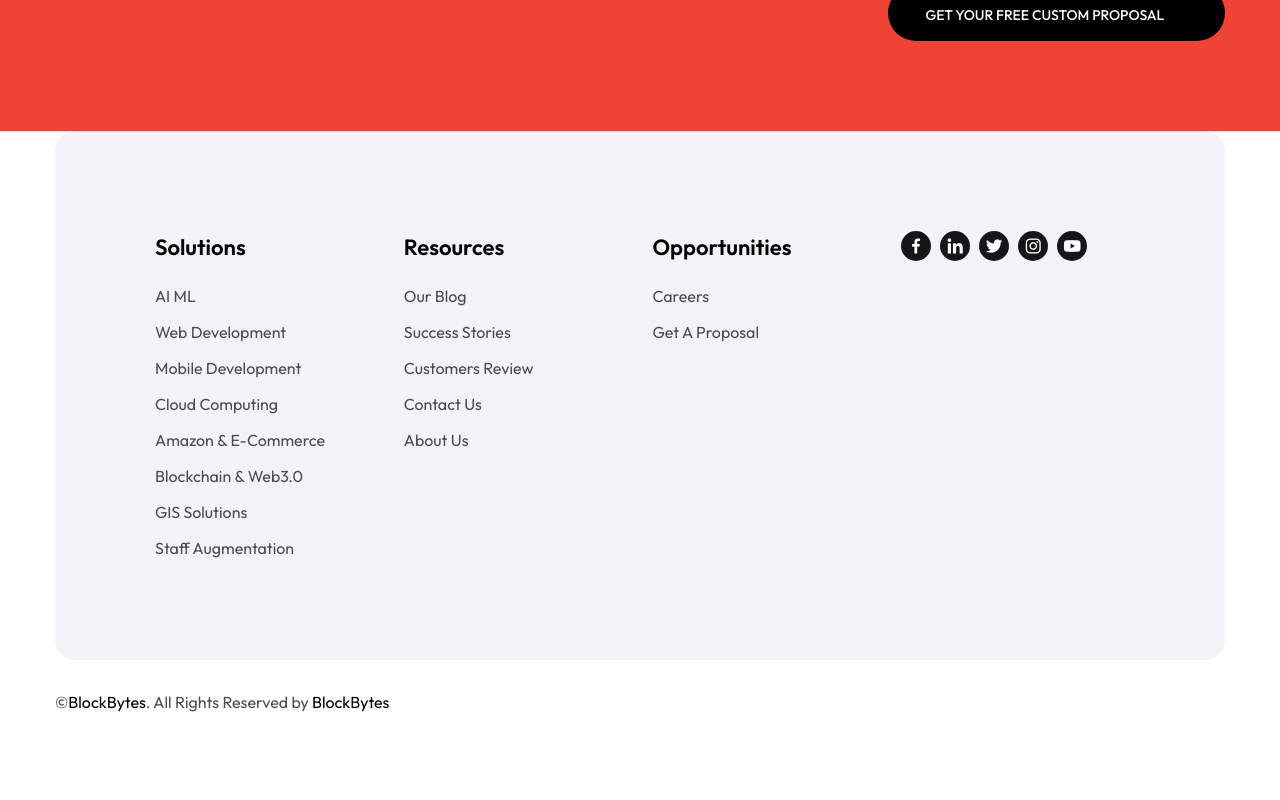
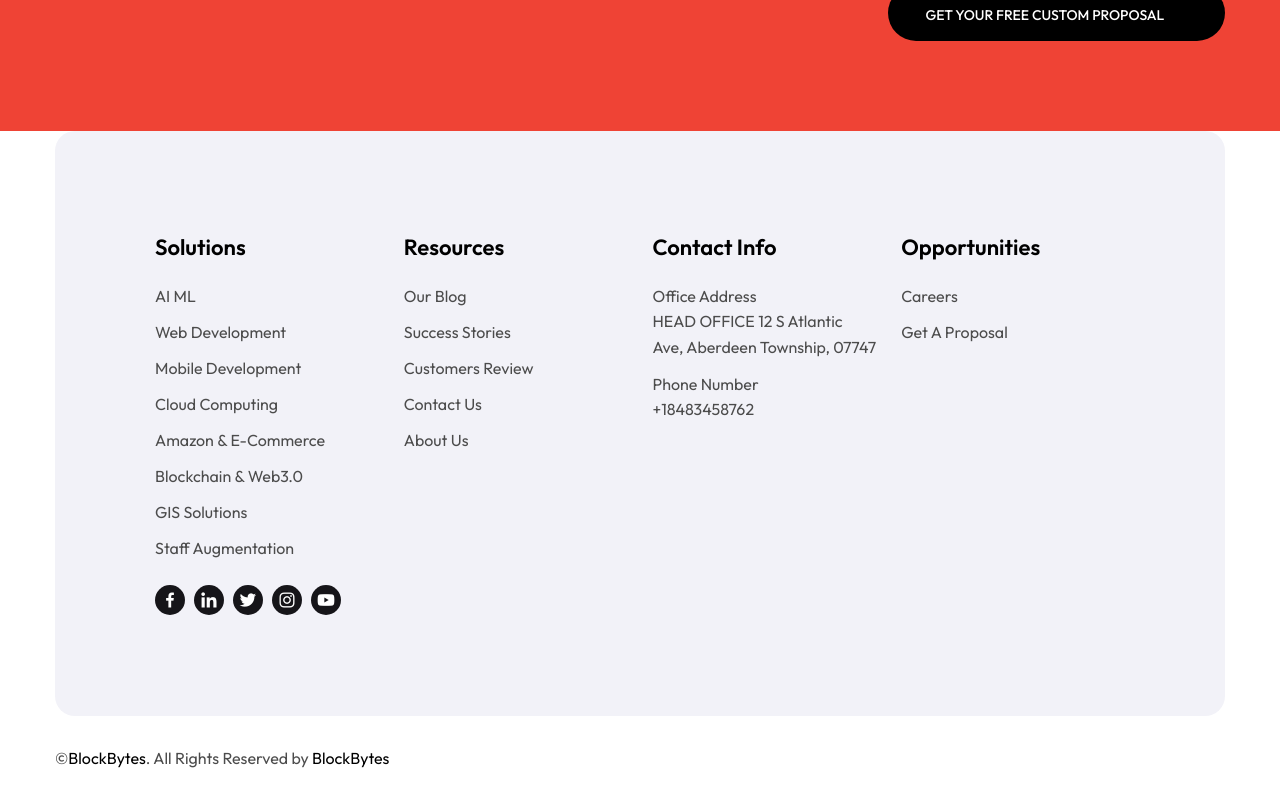
Before and after one commit to arslan7676/blockbytes, a Next.js app: page / in a window 1280 px wide. Shown: the part 9883-10683 px from the top of the page. Before the commit the page ends 10627 px from the top, so only its background shows below. Built offline with nearby package versions, Linux system fonts and the light colour scheme; some icons are missing.

Commit message:
updated code

```diff
--- a/src/components/Layout/Footer.tsx
+++ b/src/components/Layout/Footer.tsx
@@ -97,7 +97,28 @@ const Footer = () => {
                 </li>
               </ul>
             </div>
+{/* contact info */}
+<div
+              data-aos="fade-in"
+              data-aos-delay="300"
+              data-aos-duration="600"
+              data-aos-once="true"
+            >
+              <h3 className="text-black font-semibold text-[20px] md:text-[22px] mb-[20px]">
+                Contact Info
+              </h3>
 
+              <ul className="list-none space-y-[12px]">
+                <li className="hover:text-[#EF4335]">
+                <h4>Office Address</h4>
+                <p>HEAD OFFICE 12 S Atlantic Ave, Aberdeen Township, 07747</p>
+                </li>
+                <li className="hover:text-[#EF4335]">
+                 <h4>Phone Number</h4>
+                 <p>+18483458762</p>
+                </li>
+              </ul>
+            </div>
             {/* Opportunities */}
             <div
               data-aos="fade-in"
```
